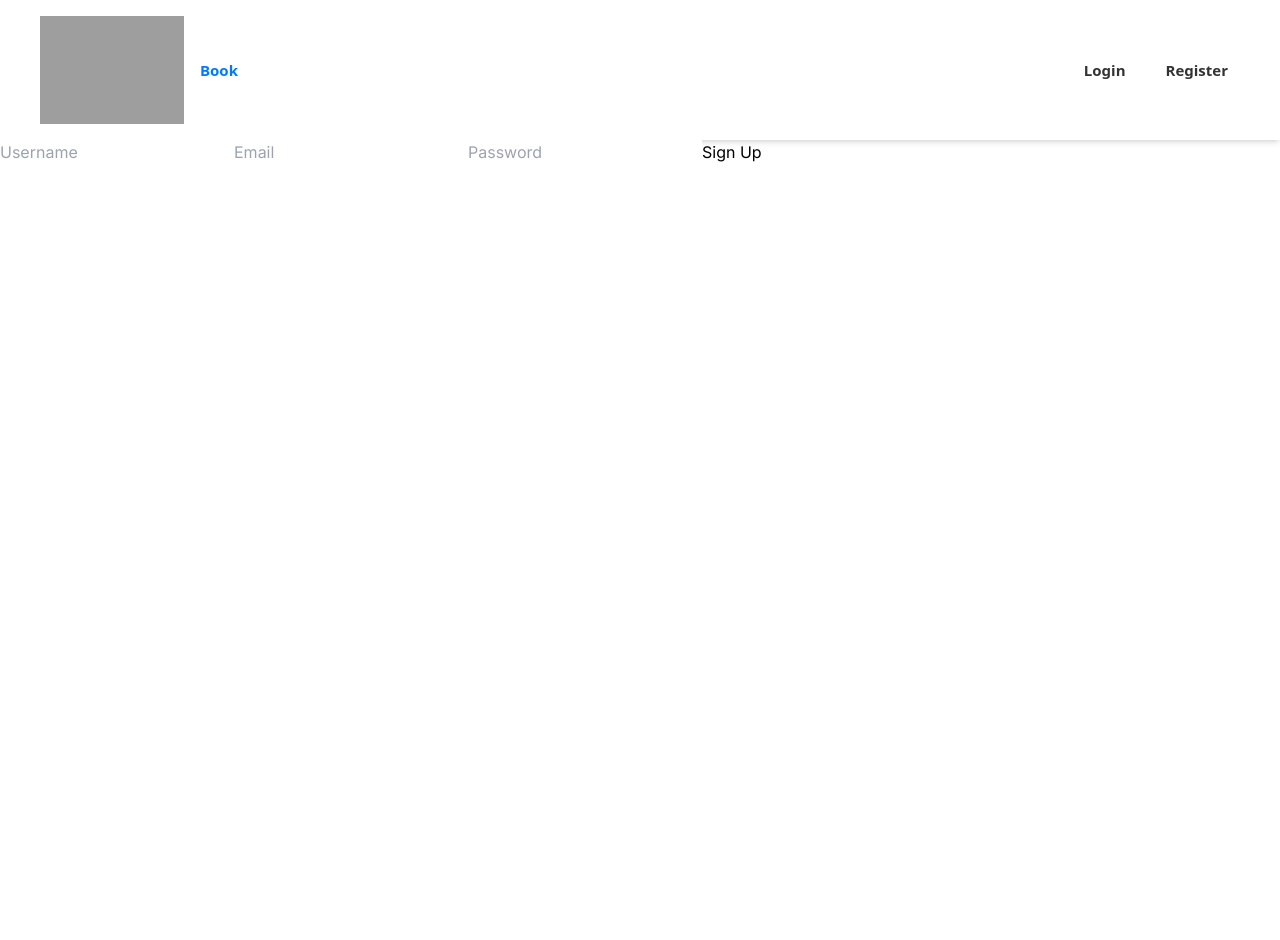
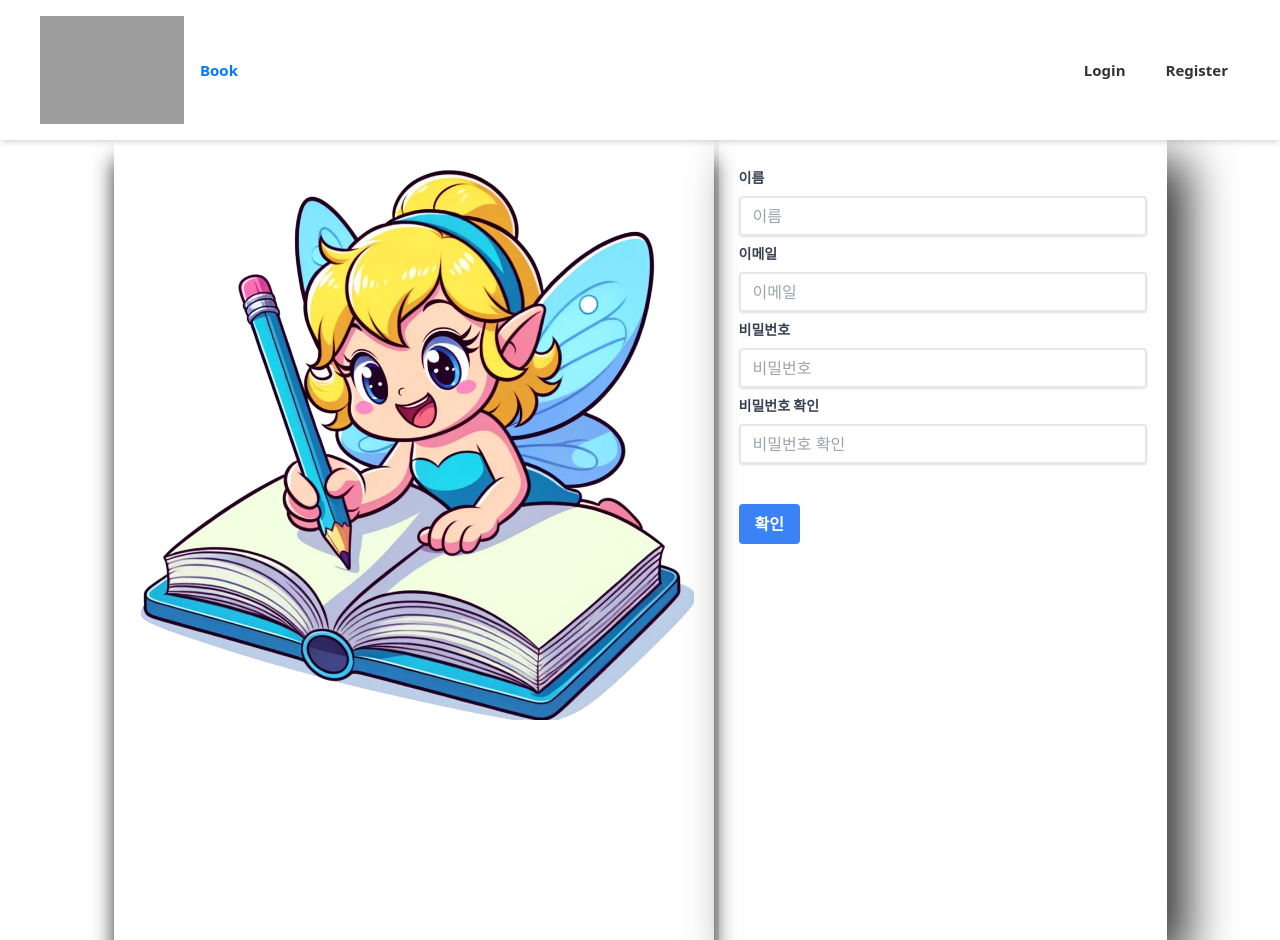
Before and after one commit to metamong-Hi/storify-fe, a Next.js app: page /signup in a window 1280 px wide. Before the commit the page ends 800 px from the top, so only its background shows below. Built offline with nearby package versions, Linux system fonts and the light colour scheme; grey boxes are pictures that could not be loaded.

Commit message:
fix login ui

```diff
--- a/src/components/SignupPage.tsx
+++ b/src/components/SignupPage.tsx
@@ -1,6 +1,37 @@
 "use client"
 import React, { useState } from 'react';
 import { SignupData } from '@/types/user';
+import styled from 'styled-components';
+const StyledSignupPage = styled.div`
+  display: flex;
+  justify-content: center;
+  align-items: center;
+  height: 100vh;
+  .form-container {
+    display: flex; // Flex 컨테이너 설정
+    gap: 5px; // 폼 사이의 간격
+  }
+  .fairy{
+    width: 600px;
+    height: 800px;
+    box-shadow: 0px 20px 20px rgba(0.1, 0.1, 0.1, 0.8);
+    padding:20px;
+  }
+  .form {
+    width: 600px;
+    height: 800px;
+    box-shadow: 20px 20px 45px rgba(0.1, 0.1, 0.1, 0.8);
+    padding:20px;
+
+
+  }
+  .content{
+    justify-content: center;
+    align-items: center;
+  }
+
+
+`;
 
 const SignupPage: React.FC = () => {
   const [formData, setFormData] = useState<SignupData>({ username: '', email: '', password: '' });
@@ -28,30 +59,69 @@ const SignupPage: React.FC = () => {
   };
 
   return (
-    <form onSubmit={handleSubmit}>
+    <>
+    <StyledSignupPage>
+    <div className="form-container">
+    <div className='fairy'>
+    <div style={{ display: 'flex', justifyContent: 'center', alignItems: 'center' }}>
+              <img
+                  src="/images/angels/signUp.png"
+                  alt="fairy"
+                  style={{ width: '100%', height: '100%', objectFit: 'cover' }}
+              />
+              </div>
+    </div>
+    <form onSubmit={handleSubmit} className="form max-w-md mx-auto">
+    <div className="content">
+      <div className="mb-4">
+        <label htmlFor='name' className='block text-gray-700 text-sm font-bold mb-2 mt-2'>이름</label>
       <input
         type="text"
         name="username"
-        placeholder="Username"
+        placeholder="이름"
         value={formData.username}
         onChange={handleChange}
+        className="shadow appearance-none border-2 rounded w-full py-2 px-3 text-gray-700 leading-tight focus:outline-none focus:shadow-outline"
       />
+        <label htmlFor='name' className='block text-gray-700 text-sm font-bold mb-2 mt-2'>이메일</label>
       <input
         type="email"
         name="email"
-        placeholder="Email"
+        placeholder="이메일"
         value={formData.email}
         onChange={handleChange}
+        className="shadow appearance-none border-2 rounded w-full py-2 px-3 text-gray-700 leading-tight focus:outline-none focus:shadow-outline"
       />
+      <label htmlFor='name' className='block text-gray-700 text-sm font-bold mb-2 mt-2'>비밀번호</label>
       <input
         type="password"
         name="password"
-        placeholder="Password"
+        placeholder="비밀번호"
         value={formData.password}
         onChange={handleChange}
+        className="shadow appearance-none border-2 rounded w-full py-2 px-3 text-gray-700 leading-tight focus:outline-none focus:shadow-outline"
       />
-      <button type="submit">Sign Up</button>
+      <label htmlFor='name' className='block text-gray-700 text-sm font-bold mb-2 mt-2'>비밀번호 확인</label>
+      <input
+        type="password"
+        name="password"
+        placeholder="비밀번호 확인"
+        // value={formData.password}
+        // onChange={handleChange}
+        className="shadow appearance-none border-2 rounded w-full py-2 px-3 text-gray-700 leading-tight focus:outline-none focus:shadow-outline"
+      />
+      <div className="flex items-center justify-between">
+        <button type="submit" className="bg-blue-500 hover:bg-blue-700 text-white font-bold py-2 px-4 mt-10 rounded focus:outline-none focus:shadow-outline">
+          확인
+        </button>
+      </div>
+      </div>
+      </div>
     </form>
+
+    </div>
+    </StyledSignupPage>
+    </>
   );
 };
 
```
